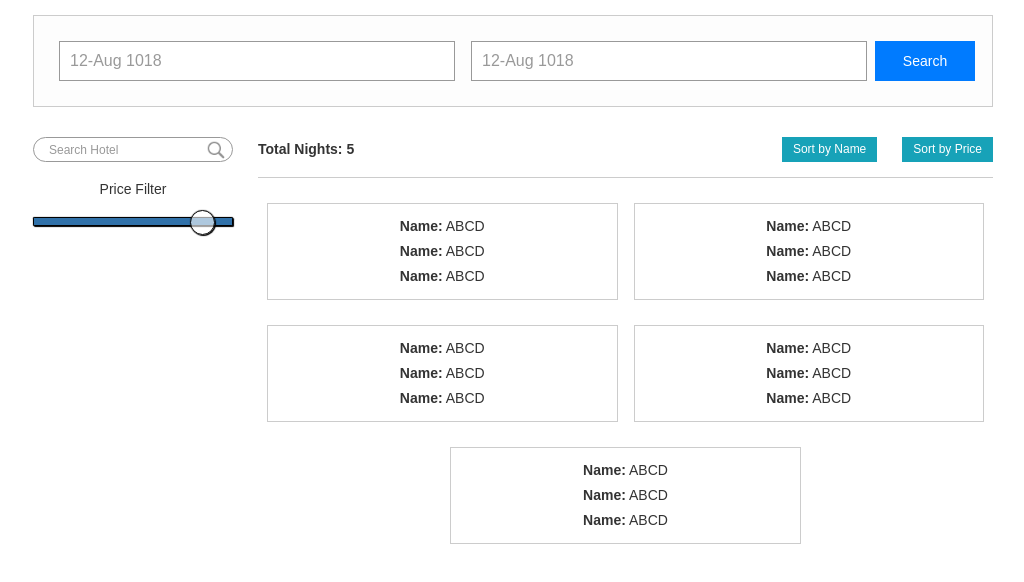
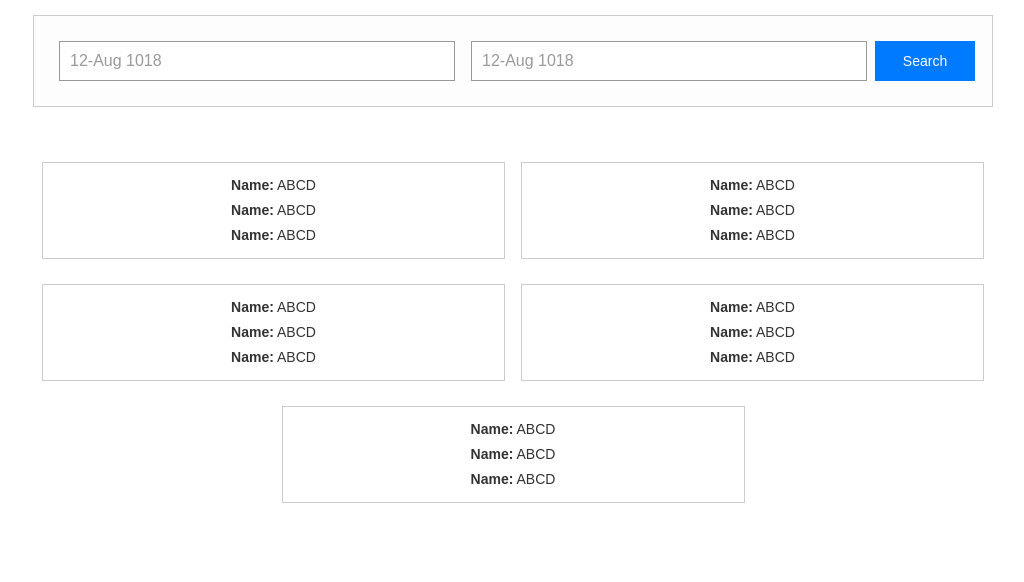
Before and after one commit to ahtesham-quraish/hotel-app, a React (Create React App) app: page / in a window 1280 px wide. Shown: the top 582 px of the page, without its empty margins (127-1151 px from the left). Built offline with nearby package versions, Linux system fonts and the light colour scheme.

Commit message:
my hotel application

```diff
--- a/src/containers/App/App.js
+++ b/src/containers/App/App.js
@@ -10,9 +10,9 @@ class App extends Component {
       <div className="App">
       <Search/>
         <div className="content-holder">
-          <Sidebar/>
+          {/* <Sidebar/> */}
           <div id="content">
-            <SortRow/>
+            {/* <SortRow/> */}
             <Hotel />
           </div>
         </div>
```
Also changed, not shown: 1 other file (tests, documents, lock files or other folders).
